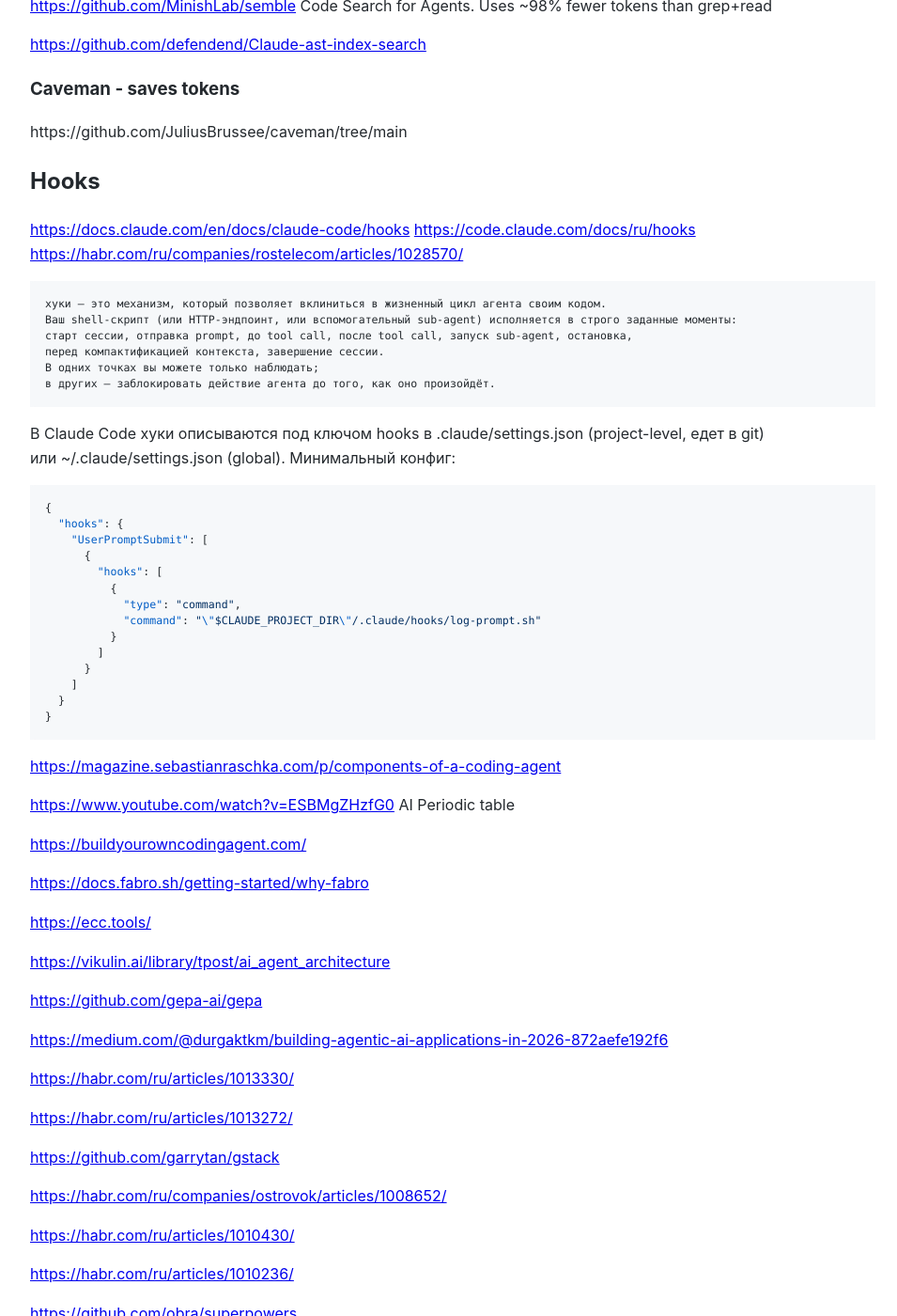
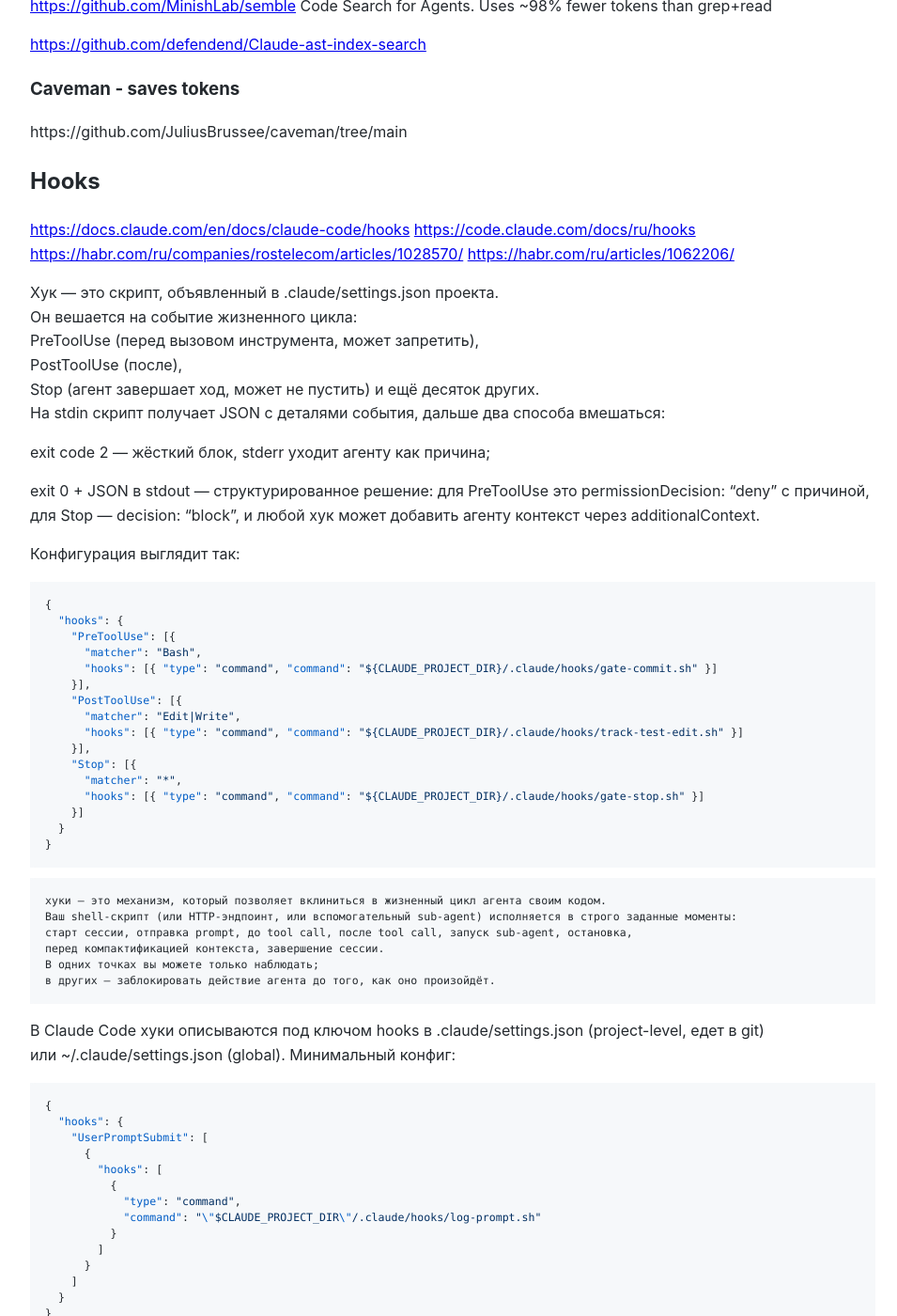
Before and after one commit to Michael-Lubinsky/michael-lubinsky.github.com, a Jekyll site: the page built from ml/agent.md, in a window 1280 px wide and 1400 px high, scrolled down 4443 px. Shown: the whole window at 94% size, without its empty margins (158-1113 px from the left). Built offline with Jekyll 4.4.1, drawn with Linux system fonts in a browser that asks for light colours; our own code applies the rules of GitHub Pages for plain Markdown files.

Commit message:
Update agent.md

````diff
--- a/ml/agent.md
+++ b/ml/agent.md
@@ -211,6 +211,39 @@
 <https://docs.claude.com/en/docs/claude-code/hooks>
 <https://code.claude.com/docs/ru/hooks>
 <https://habr.com/ru/companies/rostelecom/articles/1028570/>
+<https://habr.com/ru/articles/1062206/>
+
+Хук — это скрипт, объявленный в .claude/settings.json проекта.
+Он вешается на событие жизненного цикла:
+PreToolUse (перед вызовом инструмента, может запретить),
+PostToolUse (после),
+Stop (агент завершает ход, может не пустить) и ещё десяток других.
+На stdin скрипт получает JSON с деталями события, дальше два способа вмешаться:
+
+exit code 2 — жёсткий блок, stderr уходит агенту как причина;
+
+exit 0 + JSON в stdout — структурированное решение: для PreToolUse это permissionDecision: "deny" с причиной, для Stop — decision: "block", и любой хук может добавить агенту контекст через additionalContext.
+
+Конфигурация выглядит так:
+```json
+{
+  "hooks": {
+    "PreToolUse": [{
+      "matcher": "Bash",
+      "hooks": [{ "type": "command", "command": "${CLAUDE_PROJECT_DIR}/.claude/hooks/gate-commit.sh" }]
+    }],
+    "PostToolUse": [{
+      "matcher": "Edit|Write",
+      "hooks": [{ "type": "command", "command": "${CLAUDE_PROJECT_DIR}/.claude/hooks/track-test-edit.sh" }]
+    }],
+    "Stop": [{
+      "matcher": "*",
+      "hooks": [{ "type": "command", "command": "${CLAUDE_PROJECT_DIR}/.claude/hooks/gate-stop.sh" }]
+    }]
+  }
+}
+```
+
 ```
 хуки — это механизм, который позволяет вклиниться в жизненный цикл агента своим кодом.
 Ваш shell-скрипт (или HTTP-эндпоинт, или вспомогательный sub-agent) исполняется в строго заданные моменты:
````
